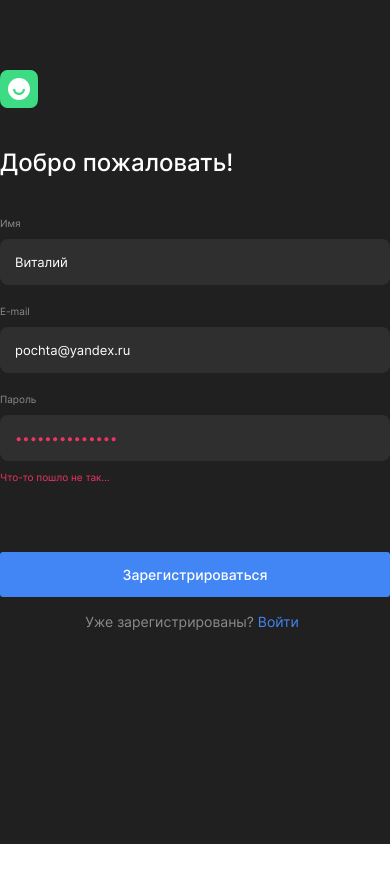
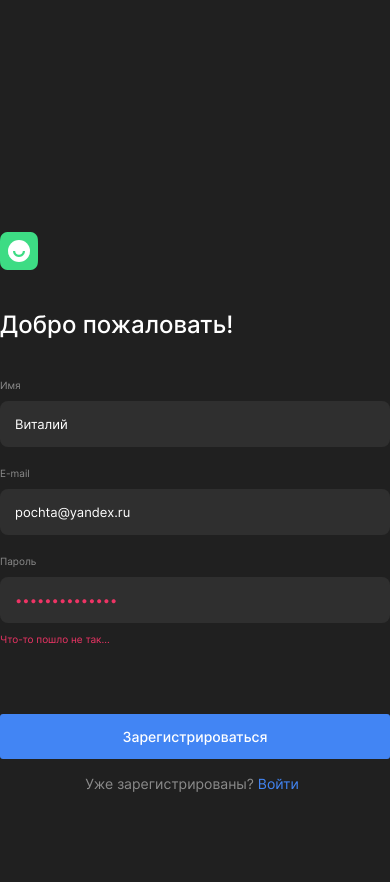
Before and after one commit to Sibisov-Artem/movies-explorer-frontend, a React (Create React App) app: page /signup in a window 390 px wide. Shown: the top 882 px of the page. Before the commit the page ends 844 px from the top, so only its background shows below. Built offline with nearby package versions, Linux system fonts and the light colour scheme.

Commit message:
feat: адаптировать Registr и Login под макет под разрешение 768px

```diff
--- a/src/components/AuthForm/AuthForm.css
+++ b/src/components/AuthForm/AuthForm.css
@@ -1,7 +1,7 @@
 .auth-form {
   max-width: 396px;
   margin: 0 auto;
-  padding-top: 70px;
+  padding: 70px 0;
 }
 
 .auth-form__title {
@@ -87,3 +87,12 @@
   text-decoration: none;
   line-height: 17px;
 }
+
+/* ----------------------------------------------- */
+
+@media screen and (max-width: 768px) {
+
+  .auth-form {
+    padding: 232px 0;
+  }
+}
```
